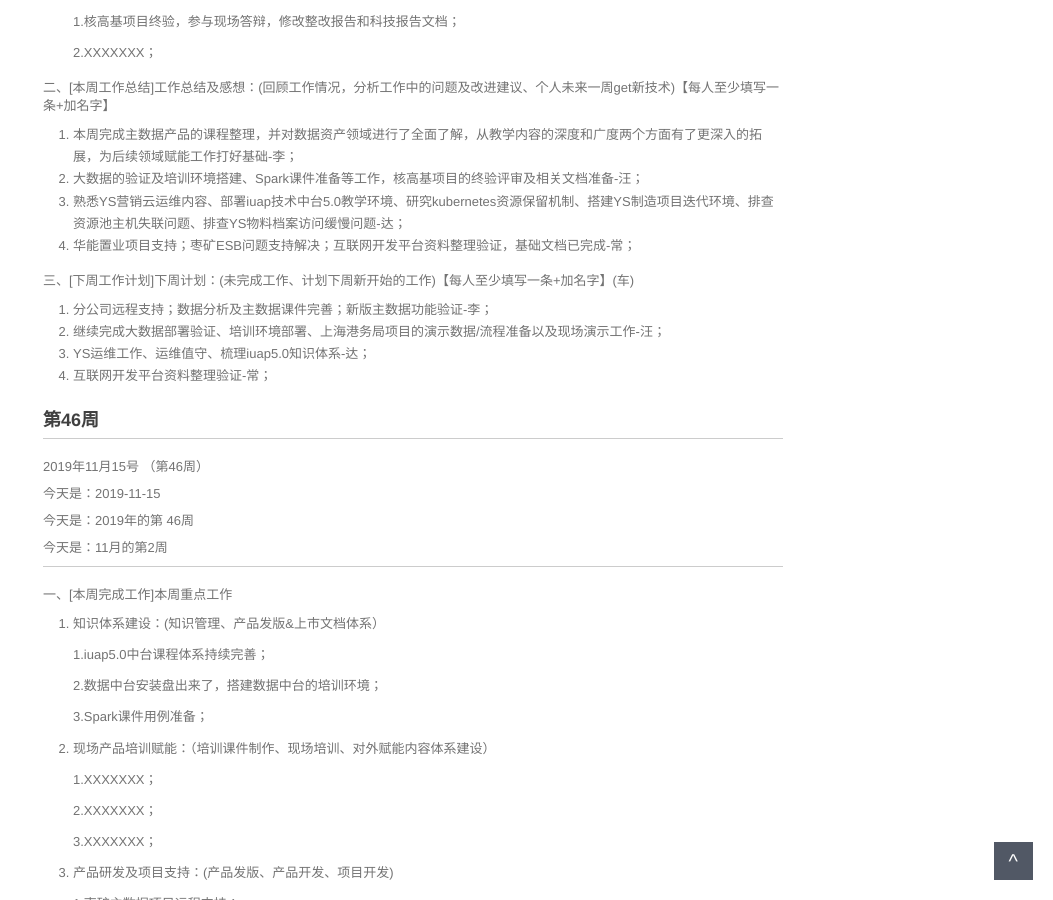
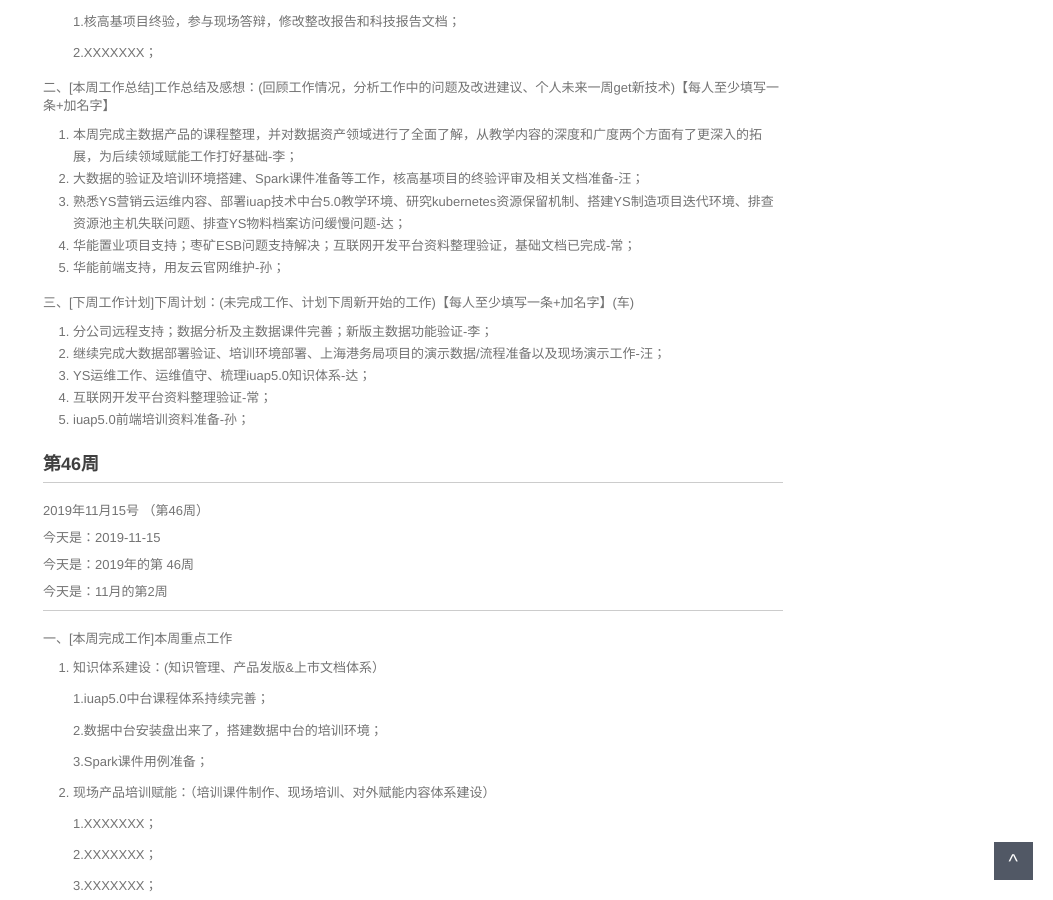
Before and after one commit to walllFlower/blog, a Jekyll site: the page built from _posts/2018-07-17-day_report_cxz.md, in a window 1280 px wide and 900 px high, scrolled down 1178 px. Shown: the whole window, without its empty margins (227-1280 px from the left). Built offline with Jekyll 4.4.1, drawn with Linux system fonts in a browser that asks for light colours; comment, search, counter and statistics services are not loaded.

Commit message:
Update 2018-07-17-day_report_cxz.md

```diff
--- a/_posts/2018-07-17-day_report_cxz.md
+++ b/_posts/2018-07-17-day_report_cxz.md
@@ -77,6 +77,7 @@ categories: 技术运营工作周报
 2. 大数据的验证及培训环境搭建、Spark课件准备等工作，核高基项目的终验评审及相关文档准备-汪；
 3. 熟悉YS营销云运维内容、部署iuap技术中台5.0教学环境、研究kubernetes资源保留机制、搭建YS制造项目迭代环境、排查资源池主机失联问题、排查YS物料档案访问缓慢问题-达；
 4. 华能置业项目支持；枣矿ESB问题支持解决；互联网开发平台资料整理验证，基础文档已完成-常；
+5. 华能前端支持，用友云官网维护-孙；
 
 三、[下周工作计划]下周计划：(未完成工作、计划下周新开始的工作)【每人至少填写一条+加名字】(车)
 
@@ -84,7 +85,7 @@ categories: 技术运营工作周报
 2. 继续完成大数据部署验证、培训环境部署、上海港务局项目的演示数据/流程准备以及现场演示工作-汪；
 3. YS运维工作、运维值守、梳理iuap5.0知识体系-达；
 4. 互联网开发平台资料整理验证-常；
-
+5. iuap5.0前端培训资料准备-孙；
 
 
 ###  第46周
```
